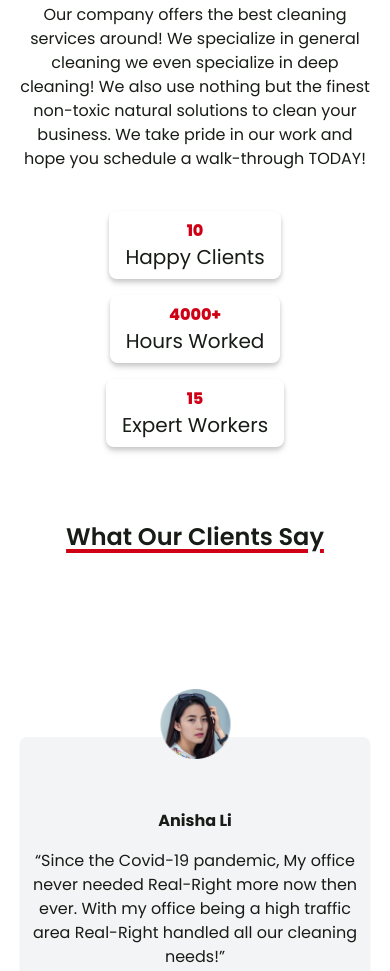
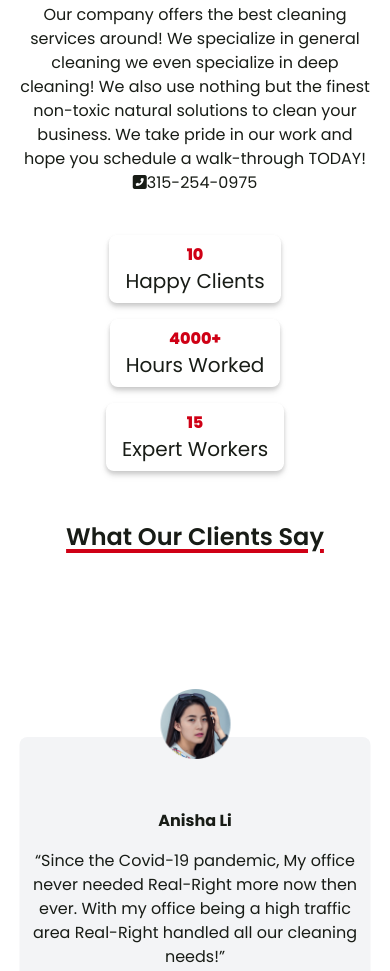
Before and after one commit to sabinbaniya/realright, a website: page index.html in a window 390 px wide. Shown: the part 1158-2129 px from the top of the page. Drawn offline with nearby package versions, Linux system fonts and the light colour scheme.

Commit message:
phone number added

```diff
--- a/index.html
+++ b/index.html
@@ -191,6 +191,7 @@
             business. We take pride in our work and hope you schedule a
             walk-through TODAY!
           </p>
+          <p><i class="fas fa-phone-square-alt"></i>315-254-0975</p>
         </div>
       </div>
       <div
```
